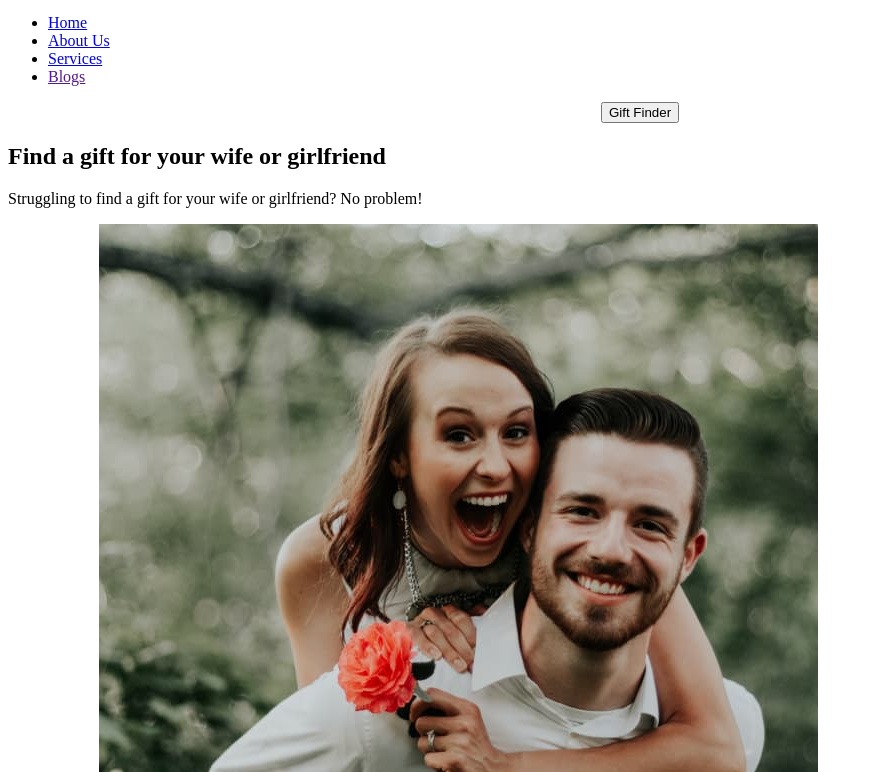
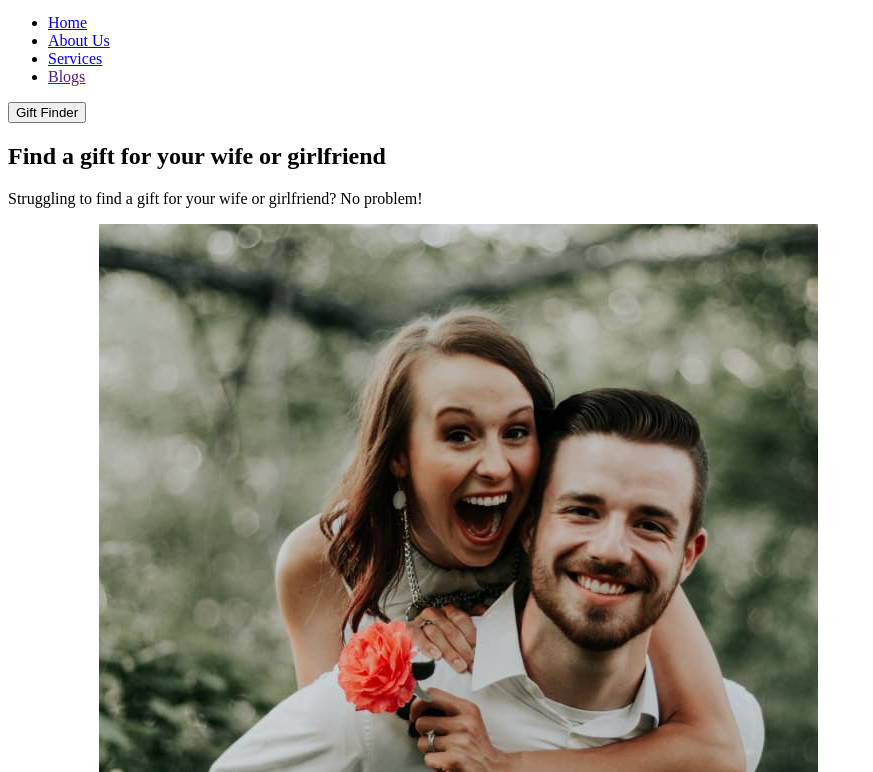
Before and after one commit to ddovbysh/goIT_007, a plain HTML site: page index.html in a window 1280 px wide. Shown: the part 28-800 px from the top of the page, without its empty margins (0-873 px from the left). Drawn offline with Linux system fonts and the light colour scheme.

Commit message:
commit new

```diff
--- a/index.html
+++ b/index.html
@@ -21,7 +21,7 @@
             </ul>
           </nav>
           <!--тому що потрібно  -->
-          <p style="text-align: center"><button>Gift Finder</button></p>
+          <button type="button">Gift Finder</button>
           </div>
         </header>
     <main>
```
